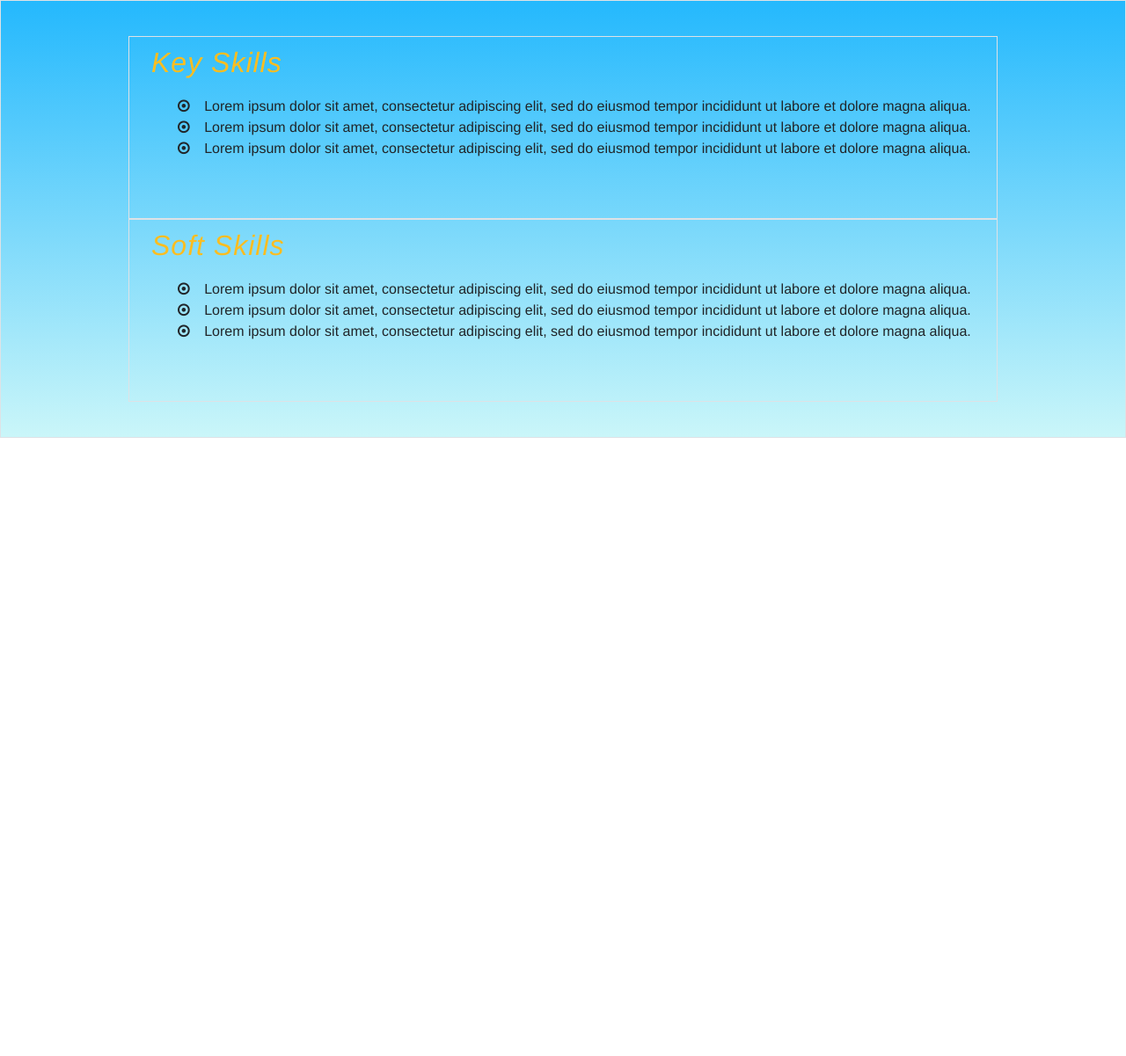
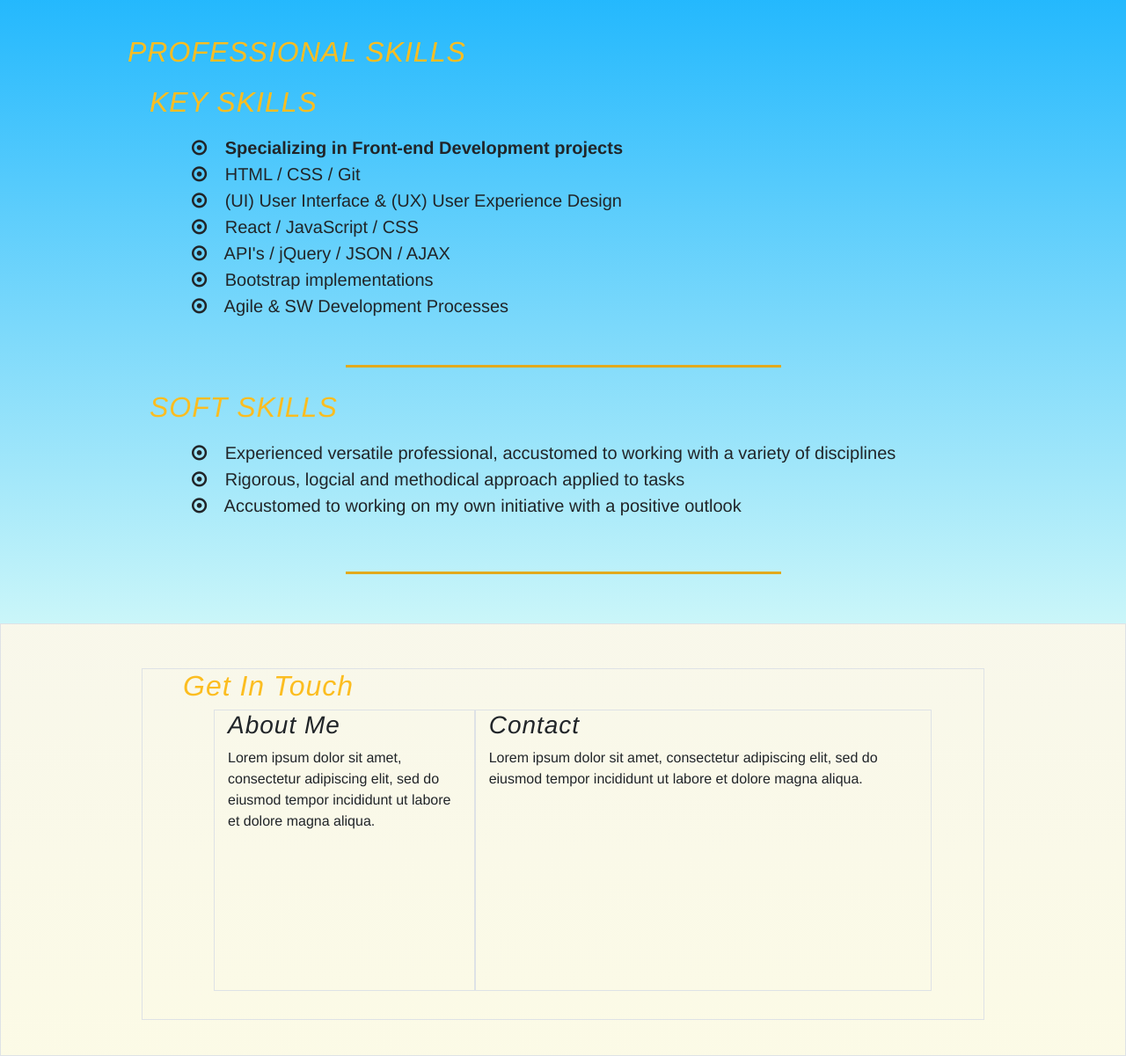
Before and after one commit to 44-khowell/Bootstrap-Portfolio, a plain HTML site: page index.html in a window 1280 px wide. Shown: the part 2200-3401 px from the top of the page at 88% size. Before the commit the page ends 2698 px from the top, so only its background shows below. Drawn offline with nearby package versions, Linux system fonts and the light colour scheme.

Commit message:
About Me framework  implemented

```diff
--- a/css/style.css
+++ b/css/style.css
@@ -187,6 +187,13 @@ hr {
 }
 
 /* Text attributes */
+/* Text Heading */
+.container-fluid .row h2 {
+    color: #fcbd20;
+    font-weight: 348;
+    text-transform: uppercase;
+}
+
 .container-fluid .col-lg-12 h2 {
   color: #fcbd20;
   font-weight: 500;
@@ -198,15 +205,40 @@ hr {
   list-style-type: none;
 }
 /* List - Icon: dot-circle - inline left padding */
-.container-fluid .col-lg-12 ul.listPro-a li {
-    padding-left: 14px;
+.container-fluid .col-lg-12 ul.listPro li {
+  padding-left: 18px;
+  font-size: 20px;
 }
-
-
-
 
 /* == Skills-end == */
 
+/* == About Section == */
+
+.contact .container-fluid {
+    display: flex;
+    justify-content: center;
+    padding-top: 50px;
+    padding-bottom: 40px;
+    padding-right: 10rem;
+    padding-left: 10rem;
+    background-image: linear-gradient(
+        rgba(247, 246, 231, 0.844) 0%,
+        rgba(246, 243, 190, 0.383) 100%
+    );
+}
+
+.sectionHeading {
+    width: 100%;
+    padding-left: 6rem;
+    padding-bottom: 2rem;
+
+}
+.container-fluid .sectionHeading h2 {
+  color: #fcbd20;
+  font-weight: 500;
+  text-indent: -50px;
+  ;
+}
 
 /* ======== Media Queries ======== */
 
--- a/index.html
+++ b/index.html
@@ -167,37 +167,57 @@
 
 <!-- Skills Section -->
 <section class="skills">
-  <div class="container-fluid border">
+  <div class="container-fluid">
     <div class="row">
-      <div class="col-lg-12 border" style="height: 13rem;">
+      <h2><em><strong>Professional Skills</strong></em></h2>
+      <div class="col-lg-12" style="height: 20rem;">
         <h2> <em>Key Skills</em> </h2>
         <ul class="listPro">
-          <!-- Apply 'Bullet - dot-circle'-->
-          <li> <i class="fa fa-dot-circle-o" style="padding-right:12px;"></i> Lorem ipsum dolor sit amet, consectetur adipiscing elit, sed do eiusmod tempor incididunt ut labore et dolore magna aliqua.</li>
-          <li> <i class="fa fa-dot-circle-o" style="padding-right:12px;"></i> Lorem ipsum dolor sit amet, consectetur adipiscing elit, sed do eiusmod tempor incididunt ut labore et dolore magna aliqua.</li>
-          <li> <i class="fa fa-dot-circle-o" style="padding-right:12px;"></i> Lorem ipsum dolor sit amet, consectetur adipiscing elit, sed do eiusmod tempor incididunt ut labore et dolore magna aliqua.</li>
+          <!-- Apply 'Bullet - dot-circle & padding'-->
+          <li> <i class="fa fa-dot-circle-o" style="padding-right:15px;"></i> <strong>Specializing in Front-end Development projects</strong> </li>
+          <li> <i class="fa fa-dot-circle-o" style="padding-right:15px;"></i> HTML / CSS / Git </li>
+          <li> <i class="fa fa-dot-circle-o" style="padding-right:15px;"></i> (UI) User Interface & (UX) User Experience Design </li>
+          <li> <i class="fa fa-dot-circle-o" style="padding-right:15px;"></i> React / JavaScript / CSS</li>
+          <li> <i class="fa fa-dot-circle-o" style="padding-right:15px;"></i> API's / jQuery / JSON / AJAX</li>
+          <li> <i class="fa fa-dot-circle-o" style="padding-right:15px;"></i> Bootstrap implementations </li>
+          <li> <i class="fa fa-dot-circle-o" style="padding-right:15px;"></i> Agile & SW Development Processes </li>
         </ul>
       </div>
-
-      <div class="col-lg-12 border" style="height: 13rem;">
+      <hr>
+      <div class="col-lg-12" style="height: 13rem;">
         <h2> <em>Soft Skills</em> </h2>
         <ul class="listPro">
-          <li> <i class="fa fa-dot-circle-o" style="padding-right:12px;"></i> Lorem ipsum dolor sit amet, consectetur adipiscing elit, sed do eiusmod tempor incididunt ut labore et dolore magna aliqua.</li>
-          <li> <i class="fa fa-dot-circle-o" style="padding-right:12px;"></i> Lorem ipsum dolor sit amet, consectetur adipiscing elit, sed do eiusmod tempor incididunt ut labore et dolore magna aliqua.</li>
-          <li> <i class="fa fa-dot-circle-o" style="padding-right:12px;"></i> Lorem ipsum dolor sit amet, consectetur adipiscing elit, sed do eiusmod tempor incididunt ut labore et dolore magna aliqua.</li>
+          <li> <i class="fa fa-dot-circle-o" style="padding-right:15px;"></i> Experienced versatile professional, accustomed to working with a variety of disciplines</li>
+          <li> <i class="fa fa-dot-circle-o" style="padding-right:15px;"></i> Rigorous, logcial and methodical approach applied to tasks</li>
+          <li> <i class="fa fa-dot-circle-o" style="padding-right:15px;"></i> Accustomed to working on my own initiative with a positive outlook</li>
         </ul>
       </div>
-
-    </div>
-
-
+      <hr>
     </div>
   </div>
 </section>
 
 
 <!-- About / Contact Section -->
-<section>
+<section class="contact">
+  <div class="container-fluid border">
+    <div class="sectionHeading border">
+      <h2><em>Get In Touch</em></h2>
+      <div class="row">
+        <div class="col-lg-4 border" style="height: 20rem;">
+          <h3><em>About Me</em></h3>
+          <p> Lorem ipsum dolor sit amet, consectetur adipiscing elit, sed do
+              eiusmod tempor incididunt ut labore et dolore magna aliqua. </p>
+        </div>
+        <div class="col-lg-7 border" style="height: 20rem;">
+          <h3> <em>Contact</em> </h3>
+          <p> Lorem ipsum dolor sit amet, consectetur adipiscing elit, sed do eiusmod
+              tempor incididunt ut labore et dolore magna aliqua. </p>
+        </div>
+      </div>
+    </div>
+  </div>
+</div>
 
 </section>
 
```
Lines whose indentation alone changed are shown as unchanged.
